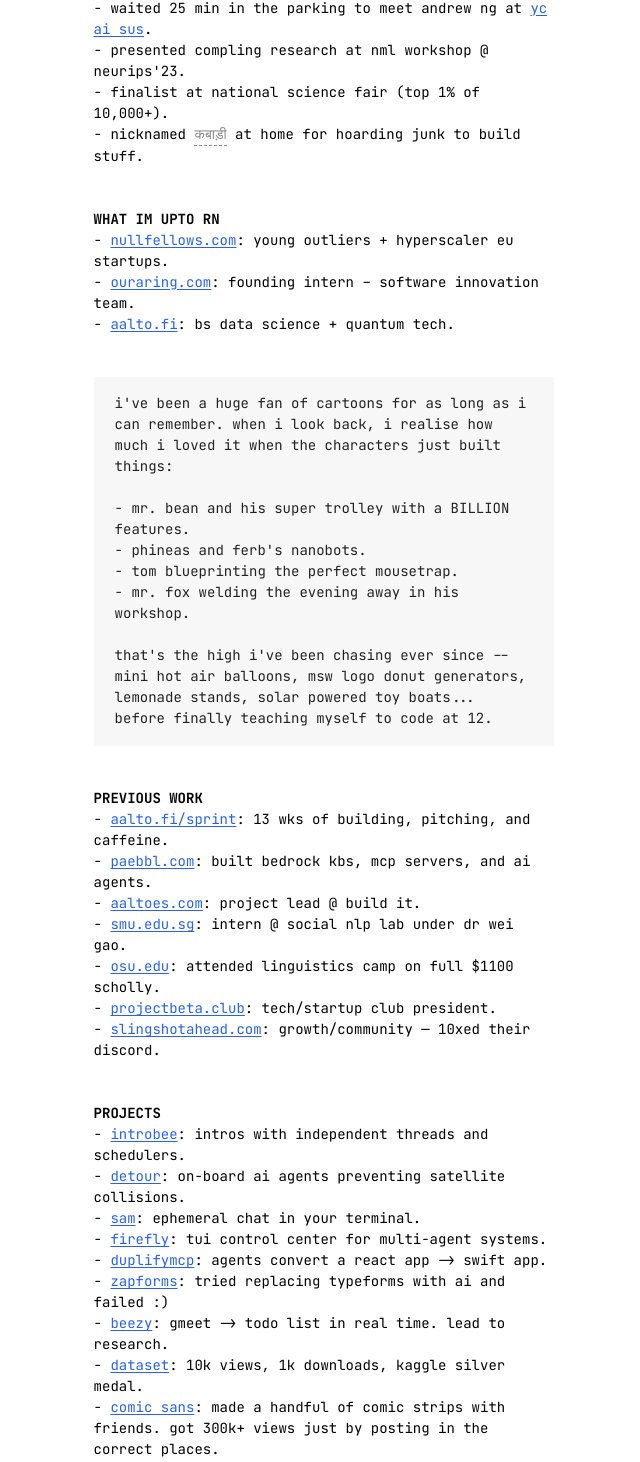
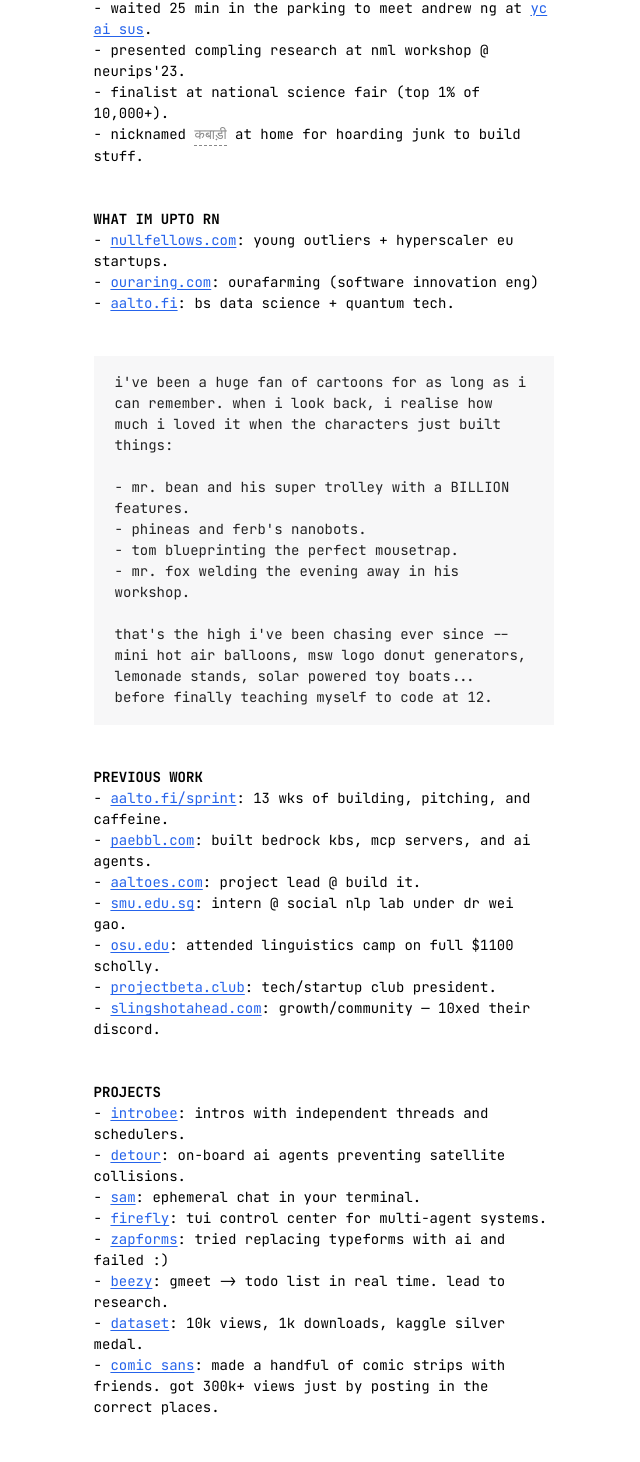
Before and after one commit to AlphaLaser/AditDotRun, a SvelteKit app: page / in a window 1280 px wide. Shown: the part 429-1891 px from the top of the page, without its empty margins (316-956 px from the left). Built offline with nearby package versions, Linux system fonts and the light colour scheme.

Commit message:
Update +page.svelte

```diff
--- a/src/routes/+page.svelte
+++ b/src/routes/+page.svelte
@@ -75,7 +75,7 @@
                         <p><b>WHAT IM UPTO RN</b></p>
                         <ul>
 							<li>- <a href="https://nullfellows.com" target="_blank">nullfellows.com</a>: young outliers + hyperscaler eu startups.</li>
-							<li>- <a href="https://ouraring.com" target="_blank">ouraring.com</a>: founding intern – software innovation team.</li>
+							<li>- <a href="https://ouraring.com" target="_blank">ouraring.com</a>: ourafarming (software innovation eng)</li>
 							<!-- <li>- <a href="https://fi.wikipedia.org/wiki/Aalto_(satelliittisarja)" target="_blank">aaltospace.com</a>: on-board computer team @
 <span class="tooltip-underline">
 								aalto-3
@@ -134,7 +134,6 @@
 							<li>- <a href="https://github.com/keanucz/detour" target="_blank">detour</a>: on-board ai agents preventing satellite collisions.</li>
 							<li>- <a href="#" target="_blank">sam</a>: ephemeral chat in your terminal.</li>
 							<li>- <a href="#" target="_blank">firefly</a>: tui control center for multi-agent systems.</li>
-							<li>- <a href="#" target="_blank">duplifymcp</a>: agents convert a react app -> swift app.</li>
                             <li>- <a href="#" target="_blank">zapforms</a>: tried replacing typeforms with ai and failed :)</li>
                             <li>- <a href="https://outrageous-web-3bd.notion.site/Beezy-9f1497061a8442678f5c4fef34f1347d" target="_blank">beezy</a>: gmeet -> todo list in real time. lead to research.</li>
                             <li>- <a href="https://www.kaggle.com/datasets/aditmagotra/gameplay-images" target="_blank">dataset</a>: 10k views, 1k downloads, kaggle silver medal.</li>
```
